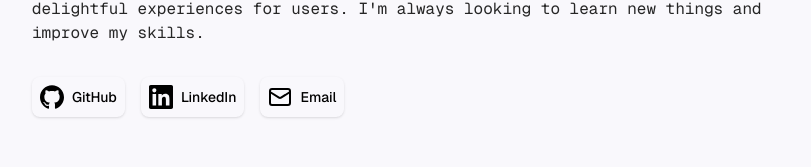
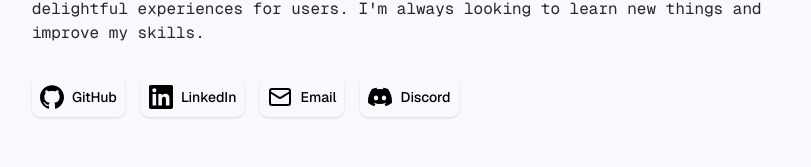
Before and after one commit to gonzalojparra/www, a Next.js app: page / in a window 1280 px wide. Shown: the part 371-538 px from the top of the page, without its empty margins (224-1035 px from the left). Built offline with nearby package versions, Linux system fonts and the light colour scheme.

Commit message:
feat(links): add discord link

```diff
--- /dev/null
+++ b/src/components/icons/discord.tsx
@@ -0,0 +1,15 @@
+export const DiscordIcon = ({ ...props }) => {
+  return (
+    <svg
+      {...props}
+      viewBox='0 0 16 16'
+      width='250'
+      height='250'
+      fill='currentColor'
+      xmlns='http://www.w3.org/2000/svg'
+      preserveAspectRatio='xMidYMid'
+    >
+      <path d='M13.545 2.907a13.2 13.2 0 0 0-3.257-1.011.05.05 0 0 0-.052.025c-.141.25-.297.577-.406.833a12.2 12.2 0 0 0-3.658 0 8 8 0 0 0-.412-.833.05.05 0 0 0-.052-.025c-1.125.194-2.22.534-3.257 1.011a.04.04 0 0 0-.021.018C.356 6.024-.213 9.047.066 12.032q.003.022.021.037a13.3 13.3 0 0 0 3.995 2.02.05.05 0 0 0 .056-.019q.463-.63.818-1.329a.05.05 0 0 0-.01-.059l-.018-.011a9 9 0 0 1-1.248-.595.05.05 0 0 1-.02-.066l.015-.019q.127-.095.248-.195a.05.05 0 0 1 .051-.007c2.619 1.196 5.454 1.196 8.041 0a.05.05 0 0 1 .053.007q.121.1.248.195a.05.05 0 0 1-.004.085 8 8 0 0 1-1.249.594.05.05 0 0 0-.03.03.05.05 0 0 0 .003.041c.24.465.515.909.817 1.329a.05.05 0 0 0 .056.019 13.2 13.2 0 0 0 4.001-2.02.05.05 0 0 0 .021-.037c.334-3.451-.559-6.449-2.366-9.106a.03.03 0 0 0-.02-.019m-8.198 7.307c-.789 0-1.438-.724-1.438-1.612s.637-1.613 1.438-1.613c.807 0 1.45.73 1.438 1.613 0 .888-.637 1.612-1.438 1.612m5.316 0c-.788 0-1.438-.724-1.438-1.612s.637-1.613 1.438-1.613c.807 0 1.451.73 1.438 1.613 0 .888-.631 1.612-1.438 1.612' />
+    </svg>
+  )
+}
--- a/src/data/index.ts
+++ b/src/data/index.ts
@@ -12,6 +12,7 @@
 import { NodeJSIcon } from '@/components/icons/tags/nodejs';
 import { GitHubIcon } from '@/components/icons/github';
 import { LinkedInIcon } from '@/components/icons/linkedin';
+import { DiscordIcon } from '@/components/icons/discord';
 import { MailIcon } from 'lucide-react';
 
 export const AVATAR = {
@@ -28,7 +29,8 @@
 export const LINKS = [
   { title: 'GitHub', url: 'https://github.com/gonzalojparra', icon: GitHubIcon },
   { title: 'LinkedIn', url: 'https://www.linkedin.com/in/gonzalojparra/', icon: LinkedInIcon },
-  { title: 'Email', url: 'mailto:gonzzaparra@gmail.com', icon: MailIcon }
+  { title: 'Email', url: 'mailto:gonzzaparra@gmail.com', icon: MailIcon },
+  { title: 'Discord', url: 'https://discordapp.com/users/654163755797577747', icon: DiscordIcon}
 ];
 
 export const CAREER = [
```
